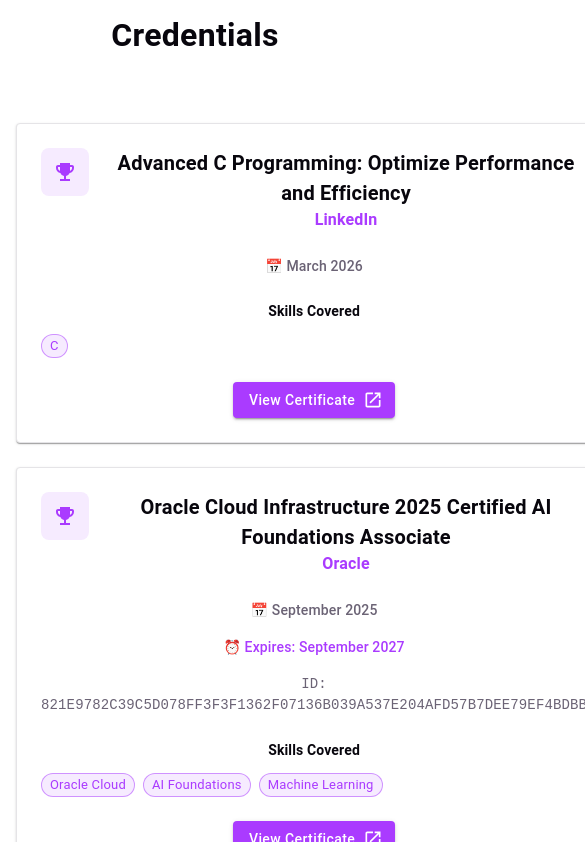
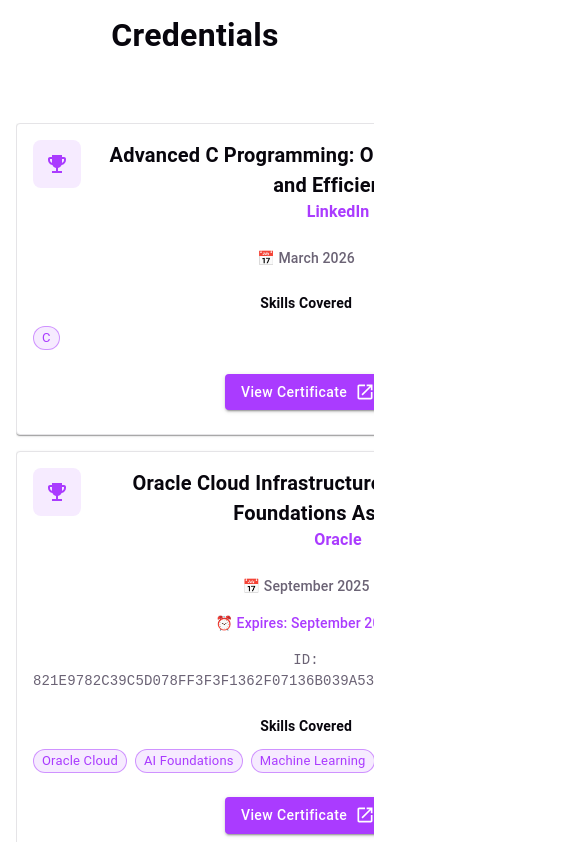
Before and after one commit to Yabetsu16/portfolio-v2, a React (Vite) app: page / in a window 390 px wide. Shown: the part 7442-8284 px from the top of the page, 585 px wide, since content can reach past the window. Built offline with nearby package versions, Linux system fonts and the light colour scheme.

Commit message:
Fix Mobile View

```diff
--- a/src/components/sections/Certificates.tsx
+++ b/src/components/sections/Certificates.tsx
@@ -48,19 +48,25 @@ export const Certificates = () => {
             variants={staggerContainer}
             initial="hidden"
             whileInView="visible"
-            viewport={{ once: true, amount: 0.2 }}
+            viewport={{ once: true, amount: 0.1 }}
+            style={{ width: '100%', overflow: 'hidden' }}
           >
             <Box
               sx={{
                 display: 'grid',
-                gridTemplateColumns: { xs: '1fr', md: 'repeat(2, 1fr)' },
-                gap: 3,
+                gridTemplateColumns: { xs: '1fr', sm: 'repeat(2, 1fr)', md: 'repeat(2, 1fr)' },
+                gap: { xs: 2, sm: 3 },
+                width: '100%',
+                overflow: 'hidden',
               }}
             >
               {sortedCertificates.map((cert) => (
                 <motion.div key={cert.id} variants={staggerItem}>
                   <Card
                     sx={{
+                      width: '100%',
+                      maxWidth: '100%',
+                      overflow: 'hidden',
                       backgroundColor: 'var(--bg)',
                       border: '1px solid var(--border)',
                       transition: 'all 0.3s ease',
@@ -71,7 +77,7 @@ export const Certificates = () => {
                       },
                     }}
                   >
-                    <CardContent sx={{ p: { xs: 3, md: 4 } }}>
+                    <CardContent sx={{ p: { xs: 2, sm: 3, md: 4 }, overflow: 'hidden' }}>
                       <Stack spacing={3}>
                         {/* Header */}
                         <Box
@@ -94,12 +100,13 @@ export const Certificates = () => {
                           >
                             <EmojiEventsIcon sx={{ color: 'var(--accent)' }} />
                           </Box>
-                          <Box sx={{ flex: 1 }}>
+                          <Box sx={{ flex: 1, minWidth: 0 }}>
                             <Typography
                               sx={{
                                 fontSize: '20px',
                                 fontWeight: 700,
                                 color: 'var(--text-h)',
+                                wordBreak: 'break-word',
                               }}
                             >
                               {cert.title}
```
